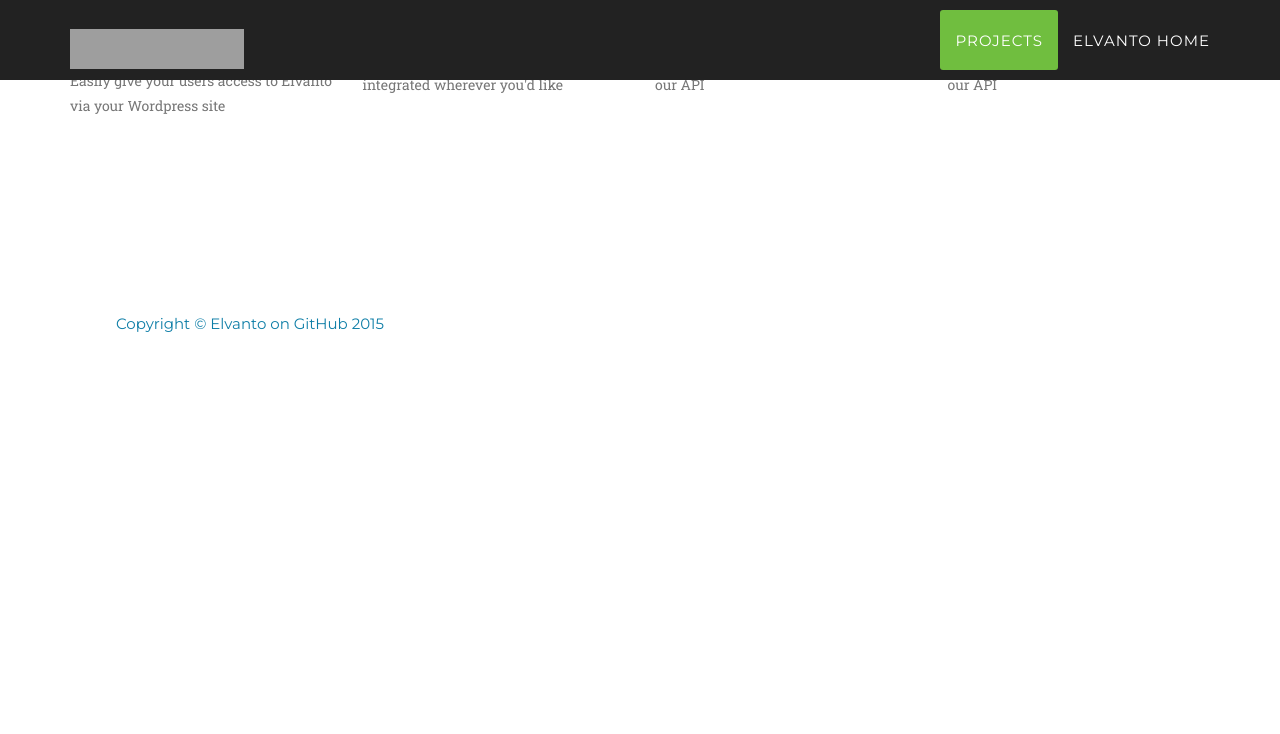
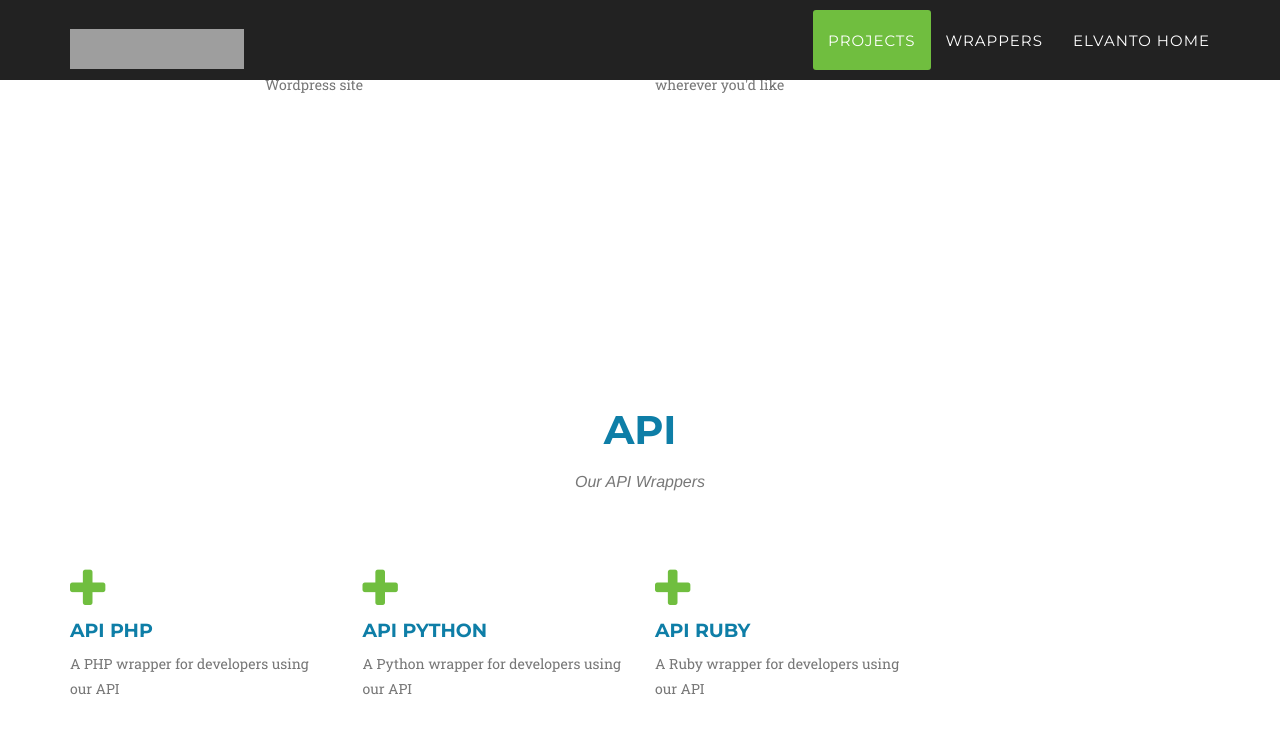
Before and after one commit to elvanto/elvanto.github.io, a Jekyll site: the page built from index.html, in a window 1280 px wide and 900 px high, scrolled down 1111 px. Shown: the top 734 px of the window. Built offline with Jekyll 4.4.1, drawn with Linux system fonts in a browser that asks for light colours; nearby versions of some CDN libraries; some web fonts are replaced; before the commit the page ends 1480 px from its top, so only the background shows below that; grey boxes are pictures that could not be loaded.

Commit message:
Separated Wrappers Section
Also added Ruby Wrapper

```diff
--- a/_includes/nav.html
+++ b/_includes/nav.html
@@ -21,7 +21,10 @@
           <a class="page-scroll" href="#projects">Projects</a>
         </li>
         <li>
-          <a class="page-scroll" href="https://www.elvanto.com">Elvanto Home</a>
+          <a class="page-scroll" href="#wrappers">Wrappers</a>
+        </li>
+        <li>
+          <a href="https://www.elvanto.com">Elvanto Home</a>
         </li>
       </ul>
     </div>
--- a/_includes/projects.html
+++ b/_includes/projects.html
@@ -7,7 +7,7 @@
       </div>
     </div>
     <div class="row">
-      <div class="col-md-3 col-sm-6 portfolio-item">
+      <div class="col-md-4 col-sm-6 col-md-offset-2 portfolio-item">
         <a href="https://github.com/elvanto/login-wordpress" class="portfolio-link" target="_blank">
 				<div class="portfolio-hover">
 					<div class="portfolio-hover-content">
@@ -21,7 +21,7 @@
 				<p class="text-muted">Easily give your users access to Elvanto via your Wordpress site</p>
 				</div>
       </div>
-      <div class="col-md-3 col-sm-6 portfolio-item">
+      <div class="col-md-4 col-sm-6 portfolio-item">
         <a href="https://github.com/elvanto/login-form" class="portfolio-link" target="_blank">
 				<div class="portfolio-hover">
 					<div class="portfolio-hover-content">
@@ -35,34 +35,6 @@
 				<p class="text-muted">A customizable login form design to be integrated wherever you'd like</p>
 				</div>
       </div>
-      <div class="col-md-3 col-sm-6 portfolio-item">
-        <a href="https://github.com/elvanto/api-php" class="portfolio-link" target="_blank">
-				<div class="portfolio-hover">
-					<div class="portfolio-hover-content">
-						<i class="fa fa-plus fa-3x"></i>
-					</div>
-				</div>
-				<!--<img src="img/portfolio/{{ post.thumbnail }}" class="img-responsive" alt="">-->
-				</a>
-				<div class="portfolio-caption">
-					<h4>API PHP</h4>
-				<p class="text-muted">A PHP wrapper for developers using our API</p>
-				</div>
-      </div>
-      <div class="col-md-3 col-sm-6 portfolio-item">
-        <a href="https://github.com/elvanto/api-py" class="portfolio-link" target="_blank">
-				<div class="portfolio-hover">
-					<div class="portfolio-hover-content">
-						<i class="fa fa-plus fa-3x"></i>
-					</div>
-				</div>
-				<!--<img src="img/portfolio/{{ post.thumbnail }}" class="img-responsive" alt="">-->
-				</a>
-				<div class="portfolio-caption">
-					<h4>API Python</h4>
-				<p class="text-muted">A Python wrapper for developers using our API</p>
-				</div>
-      </div>
     </div>
   </div>
 </section>
--- /dev/null
+++ b/_includes/wrappers.html
@@ -0,0 +1,54 @@
+<section id="wrappers">
+  <div class="container">
+    <div class="row">
+      <div class="col-lg-12 text-center">
+        <h2 class="section-heading">API</h2>
+        <h3 class="section-subheading text-muted">Our API Wrappers</h3>
+      </div>
+    </div>
+    <div class="row">
+      <div class="col-md-3 col-sm-6 portfolio-item">
+        <a href="https://github.com/elvanto/api-php" class="portfolio-link" target="_blank">
+				<div class="portfolio-hover">
+					<div class="portfolio-hover-content">
+						<i class="fa fa-plus fa-3x"></i>
+					</div>
+				</div>
+				<!--<img src="img/portfolio/{{ post.thumbnail }}" class="img-responsive" alt="">-->
+				</a>
+				<div class="portfolio-caption">
+					<h4>API PHP</h4>
+				<p class="text-muted">A PHP wrapper for developers using our API</p>
+				</div>
+      </div>
+      <div class="col-md-3 col-sm-6 portfolio-item">
+        <a href="https://github.com/elvanto/api-py" class="portfolio-link" target="_blank">
+				<div class="portfolio-hover">
+					<div class="portfolio-hover-content">
+						<i class="fa fa-plus fa-3x"></i>
+					</div>
+				</div>
+				<!--<img src="img/portfolio/{{ post.thumbnail }}" class="img-responsive" alt="">-->
+				</a>
+				<div class="portfolio-caption">
+					<h4>API Python</h4>
+				<p class="text-muted">A Python wrapper for developers using our API</p>
+				</div>
+      </div>
+      <div class="col-md-3 col-sm-6 portfolio-item">
+        <a href="https://github.com/elvanto/api-ruby" class="portfolio-link" target="_blank">
+				<div class="portfolio-hover">
+					<div class="portfolio-hover-content">
+						<i class="fa fa-plus fa-3x"></i>
+					</div>
+				</div>
+				<!--<img src="img/portfolio/{{ post.thumbnail }}" class="img-responsive" alt="">-->
+				</a>
+				<div class="portfolio-caption">
+					<h4>API Ruby</h4>
+				<p class="text-muted">A Ruby wrapper for developers using our API</p>
+				</div>
+      </div>
+    </div>
+  </div>
+</section>
--- a/_layouts/default.html
+++ b/_layouts/default.html
@@ -5,6 +5,7 @@
 		{% include nav.html %}
 		{% include header.html %}
 		{% include projects.html %}
+		{% include wrappers.html %}
 		{% include footer.html %}
 		{% include js.html %}
 	</body>
```
